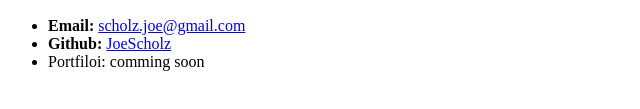
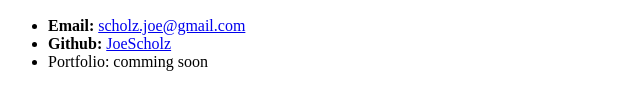
Before and after one commit to JoeScholz/NewGitRepo, a plain HTML site: page index.html in a window 1280 px wide. Shown: the part 325-434 px from the top of the page, 0-640 px from the left. Drawn offline with Linux system fonts and the light colour scheme.

Commit message:
index.html

```diff
--- a/index.html
+++ b/index.html
@@ -18,7 +18,7 @@
             <ul>
                 <li><strong>Email:</strong> <a href="scholz.joe@gmail.com">scholz.joe@gmail.com</a></li>
                 <li><strong>Github:</strong> <a href="https://github.com/JoeScholz">JoeScholz</a></li>
-                <li>Portfiloi: comming soon</li>
+                <li>Portfolio: comming soon</li>
             </ul>
 
         </body>
```
